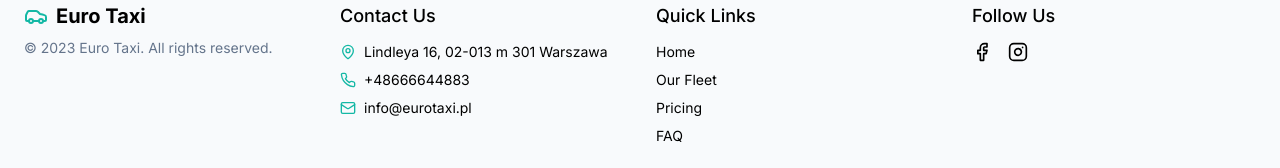
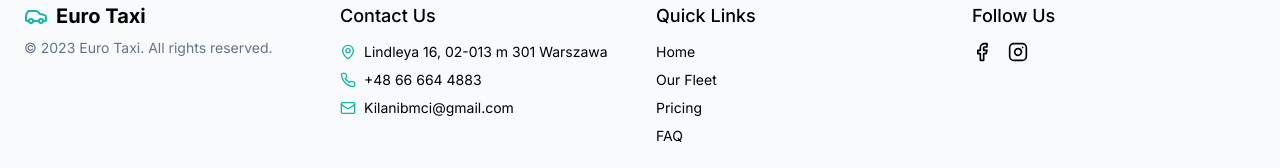
Before and after one commit to Yonas-Lemma/Car-rental, a Next.js app: page / in a window 1280 px wide. Shown: the part 3105-3273 px from the top of the page. Built offline with nearby package versions, Linux system fonts and the light colour scheme.

Commit message:
Update page.tsx

```diff
--- a/app/page.tsx
+++ b/app/page.tsx
@@ -96,8 +96,8 @@ export default function Home() {
       contact: {
         title: "Contact Us",
         address: "Lindleya 16, 02-013 m 301 Warszawa",
-        phone: "+48666644883",
-        email: "info@eurotaxi.pl",
+        phone: "+48 66 664 4883",
+        email: "Kilanibmci@gmail.com",
         followUs: "Follow Us",
         copyright: "© 2023 Euro Taxi. All rights reserved.",
         quickLinks: "Quick Links",
```
